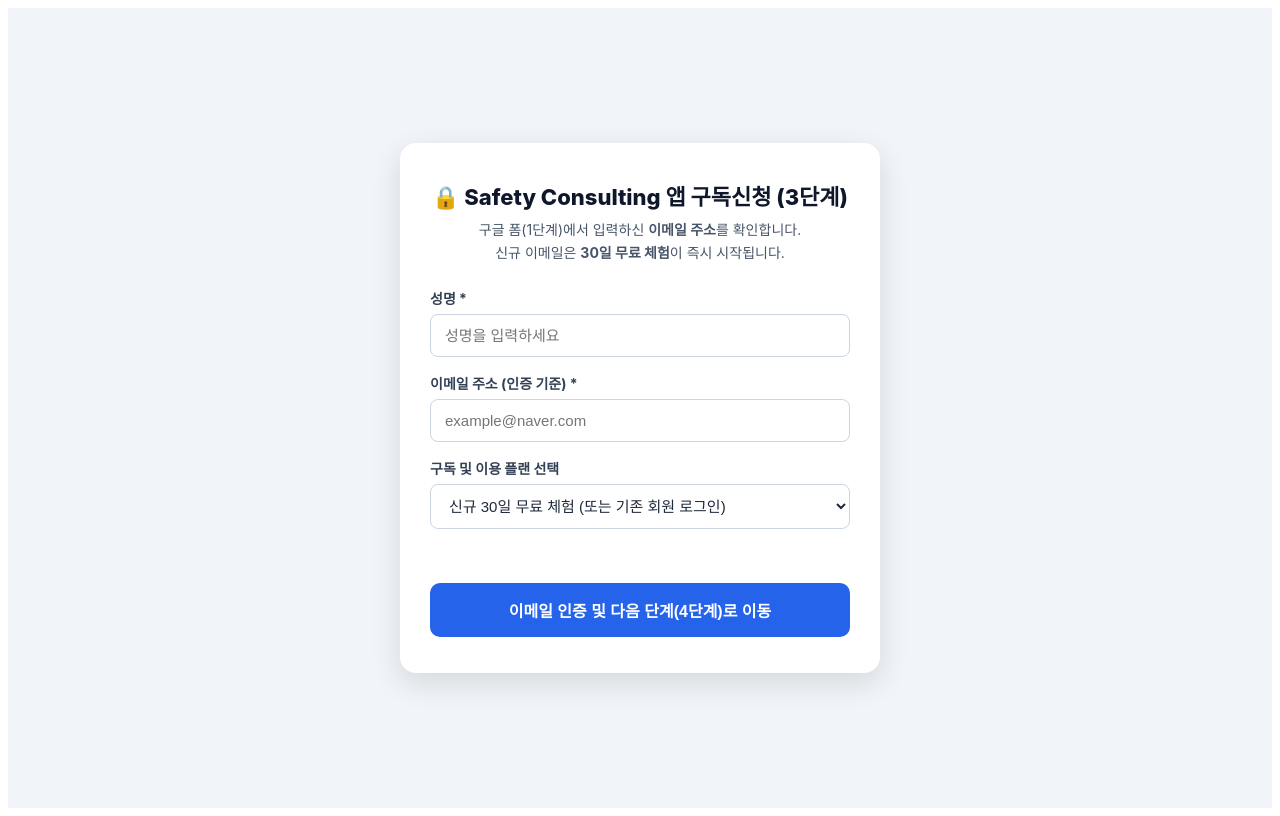
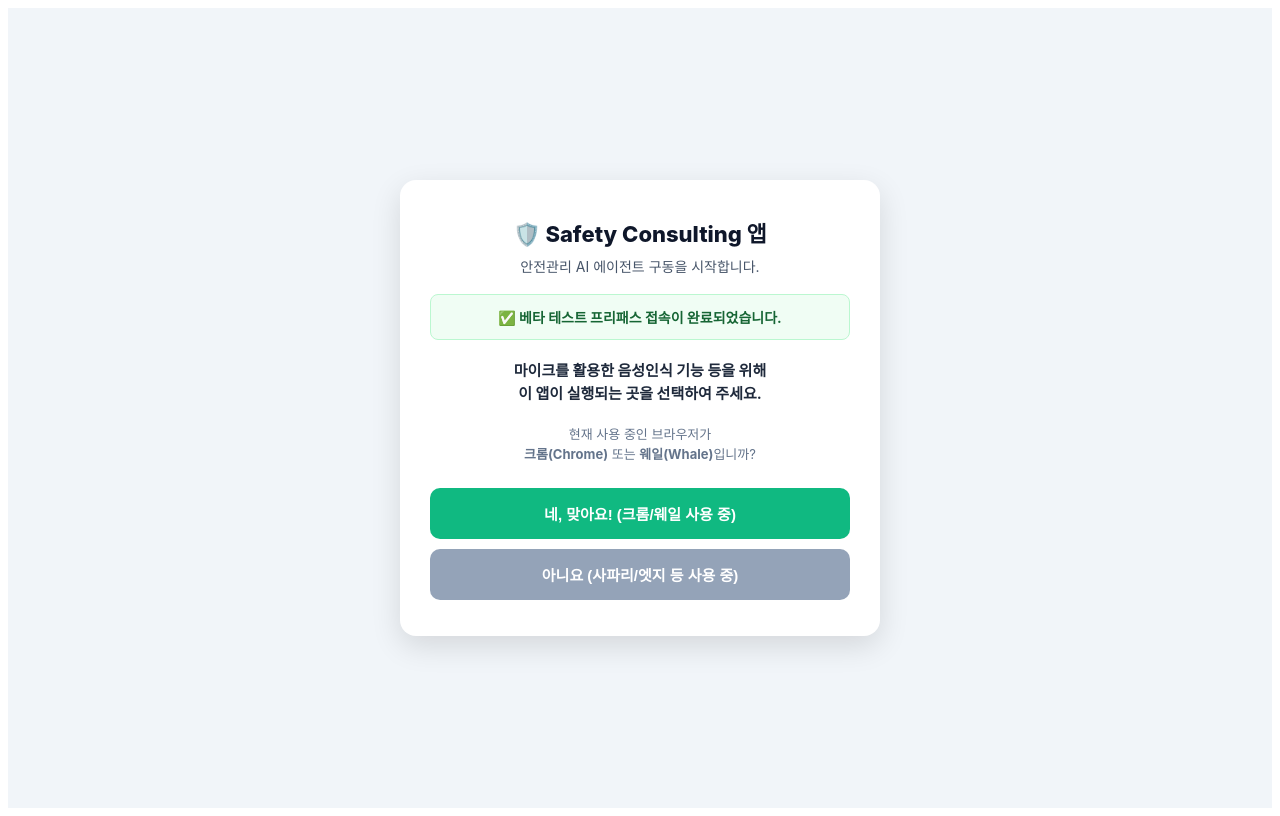
Before and after one commit to iequus88-coder/safety-consulting, a Next.js app: page / in a window 1280 px wide. Built offline with nearby package versions, Linux system fonts and the light colour scheme.

Commit message:
랜딩연결 수정. 구글폼Refactor GateLogin to streamline login process
랜딩 페이지의 신청 폼 연결을  이전  베타에서  이번에는  베타제외한  링크주소 입력함

```diff
--- a/app/components/GateLogin.tsx
+++ b/app/components/GateLogin.tsx
@@ -1,97 +1,17 @@
 "use client";
 
-import React, { useState, useEffect } from "react";
+import React, { useEffect } from "react";
 
 export default function GateLogin() {
-  const [step, setStep] = useState(3);
-  const [userName, setUserName] = useState("");
-  const [userEmail, setUserEmail] = useState("");
-  const [userPlan, setUserPlan] = useState("무료체험_30일");
-  const [statusMsg, setStatusMsg] = useState("");
-  const [statusColor, setStatusColor] = useState("#dc2626");
-  const [isVerifying, setIsVerifying] = useState(false);
-  const [verifiedNotice, setVerifiedNotice] = useState("");
+  const MAIN_APP_URL = "/main?tier=PRO"; // 프리패스 메인 진입 경로
 
-  // ★ 구글 Apps Script 웹앱 URL (기존 입력하신 값 그대로 유지)
-  const APPS_SCRIPT_URL = "https://script.google.com/macros/s/AKfycbwUuQ3A_fLI387i6t1Ys2CPm2ESttbl7QRaRRtZNss26PQFvpLVJGbXrOsBYJw6jFXN/exec";
-  const MAIN_APP_URL = "/";
-
-  // 1. 페이지가 열릴 때 과거 기록 때문에 3단계를 건너뛰는 현상을 100% 강제 차단
+  // 과거 인증 기록 초기화
   useEffect(() => {
-    sessionStorage.removeItem("verifiedEmail");
-    sessionStorage.removeItem("licenseKey");
-    localStorage.removeItem("verifiedEmail");
-    localStorage.removeItem("licenseKey");
+    sessionStorage.clear();
+    localStorage.clear();
   }, []);
 
-  // 2. 3단계에서 이메일 확인 버튼 클릭 시 실행
-  const handleStep3Verify = async () => {
-    const nameVal = userName.trim();
-    const emailVal = userEmail.trim().toLowerCase();
-    const planVal = userPlan;
-
-    if (!nameVal) {
-      setStatusColor("#dc2626");
-      setStatusMsg("⚠️ 성명을 입력하여 주십시오.");
-      return;
-    }
-    if (!emailVal || !emailVal.includes("@")) {
-      setStatusColor("#dc2626");
-      setStatusMsg("⚠️ 정확한 이메일 주소를 입력하여 주십시오.");
-      return;
-    }
-
-    setStatusColor("#2563eb");
-    setStatusMsg("⏳ 이메일 기준 구독 권한을 확인하고 있습니다...");
-    setIsVerifying(true);
-
-    try {
-      if (!APPS_SCRIPT_URL || APPS_SCRIPT_URL.includes("여기에_")) {
-        setTimeout(() => {
-          openStep4Screen(emailVal, "FREE-30-DAYS", "신규 30일 무료체험 인증 완료");
-        }, 600);
-        return;
-      }
-
-      const response = await fetch(APPS_SCRIPT_URL, {
-        method: "POST",
-        headers: { "Content-Type": "text/plain;charset=utf-8" },
-        body: JSON.stringify({
-          mode: "VERIFY_EMAIL_MAIN",
-          name: nameVal,
-          email: emailVal,
-          plan: planVal
-        })
-      });
-
-      const data = await response.json();
-
-      if (data.result === "ALLOW") {
-        openStep4Screen(emailVal, data.licenseKey || "PASS", data.message || "인증 완료");
-      } else {
-        setStatusColor("#dc2626");
-        setStatusMsg("❌ " + (data.message || "이용 기간이 만료되었거나 권한이 없습니다."));
-        setIsVerifying(false);
-      }
-    } catch (err) {
-      setStatusColor("#dc2626");
-      setStatusMsg("⚠️ 통신 오류가 발생했습니다. URL 주소를 확인하거나 다시 시도해 주세요.");
-      setIsVerifying(false);
-    }
-  };
-
-  // 3. 3단계 통과 후 4단계(브라우저 선택 화면) 열기
-  const openStep4Screen = (email: string, key: string, msg: string) => {
-    sessionStorage.setItem("verifiedEmail", email);
-    sessionStorage.setItem("licenseKey", key);
-    localStorage.setItem("verifiedEmail", email);
-    localStorage.setItem("licenseKey", key);
-
-    setVerifiedNotice(`✅ [${email}] ${msg}`);
-    setStep(4);
-  };
-
-  // 4. 4단계에서 브라우저 선택 후 5단계(메인 앱)로 이동
+  // 4단계: 브라우저 선택 후 즉시 메인 앱으로 진입
   const proceedToMainApp = (browserChoice: string) => {
     sessionStorage.setItem("browserType", browserChoice);
     localStorage.setItem("browserType", browserChoice);
@@ -111,64 +31,19 @@ export default function GateLogin() {
     }}>
       <style dangerouslySetInnerHTML={{ __html: `
         * { box-sizing: border-box; }
-        .card-modal { background: #ffffff; width: 92%; max-width: 480px; padding: 36px 30px; border-radius: 16px; box-shadow: 0 10px 30px rgba(0, 0, 0, 0.12); }
-        .title { margin: 0 0 8px 0; color: #0f172a; font-size: 22px; font-weight: 800; text-align: center; }
-        .subtitle { margin: 0 0 24px 0; color: #475569; font-size: 14px; line-height: 1.6; text-align: center; }
-        .form-group { margin-bottom: 16px; text-align: left; }
-        .form-label { display: block; font-weight: 700; margin-bottom: 6px; color: #334155; font-size: 14px; }
-        .form-input, .form-select { width: 100%; padding: 12px 14px; border: 1px solid #cbd5e1; border-radius: 8px; font-size: 15px; color: #1e293b; background: #ffffff; }
-        .form-input:focus, .form-select:focus { outline: none; border-color: #2563eb; box-shadow: 0 0 0 3px rgba(37, 99, 235, 0.15); }
-        .status-msg { font-size: 14px; font-weight: 700; text-align: center; min-height: 22px; margin: 16px 0; line-height: 1.4; }
-        .btn-primary { width: 100%; padding: 15px; background-color: #2563eb; color: #ffffff; font-weight: 700; font-size: 16px; border: none; border-radius: 10px; cursor: pointer; transition: background 0.2s; }
-        .btn-primary:hover { background-color: #1d4ed8; }
-        .btn-primary:disabled { background-color: #94a3b8; cursor: not-allowed; }
+        .card-modal { background: #ffffff; width: 92%; max-width: 480px; padding: 36px 30px; border-radius: 16px; box-shadow: 0 10px 30px rgba(0, 0, 0, 0.12); text-align: center; }
+        .title { margin: 0 0 8px 0; color: #0f172a; font-size: 22px; font-weight: 800; }
+        .subtitle { margin: 0 0 24px 0; color: #475569; font-size: 14px; line-height: 1.6; }
         .btn-green { width: 100%; padding: 15px; background-color: #10b981; color: #ffffff; font-weight: 700; font-size: 15px; border: none; border-radius: 10px; cursor: pointer; margin-bottom: 10px; }
         .btn-gray { width: 100%; padding: 15px; background-color: #94a3b8; color: #ffffff; font-weight: 700; font-size: 15px; border: none; border-radius: 10px; cursor: pointer; }
-        .badge-box { background: #f0fdf4; border: 1px solid #bbf7d0; color: #166534; padding: 12px; border-radius: 8px; font-size: 13px; font-weight: 700; margin: 16px 0; text-align: center; }
+        .badge-box { background: #f0fdf4; border: 1px solid #bbf7d0; color: #166534; padding: 12px; border-radius: 8px; font-size: 14px; font-weight: 700; margin: 16px 0; }
       `}} />
 
-      {step === 3 && (
       <div className="card-modal">
-          <h2 className="title">🔒 Safety Consulting 앱 구독신청 (3단계)</h2>
-          <p className="subtitle">
-            구글 폼(1단계)에서 입력하신 <strong>이메일 주소</strong>를 확인합니다.<br />
-            신규 이메일은 <strong>30일 무료 체험</strong>이 즉시 시작됩니다.
-          </p>
-
-          <div className="form-group">
-            <label className="form-label">성명 *</label>
-            <input type="text" className="form-input" placeholder="성명을 입력하세요" value={userName} onChange={(e) => setUserName(e.target.value)} />
-          </div>
-
-          <div className="form-group">
-            <label className="form-label">이메일 주소 (인증 기준) *</label>
-            <input type="email" className="form-input" placeholder="example@naver.com" value={userEmail} onChange={(e) => setUserEmail(e.target.value)} />
-          </div>
-
-          <div className="form-group">
-            <label className="form-label">구독 및 이용 플랜 선택</label>
-            <select className="form-select" value={userPlan} onChange={(e) => setUserPlan(e.target.value)}>
-              <option value="무료체험_30일">신규 30일 무료 체험 (또는 기존 회원 로그인)</option>
-              <option value="1개월_구독">1개월 유료 구독 신청</option>
-              <option value="6개월_구독">6개월 유료 구독 신청</option>
-              <option value="12개월_구독">12개월 유료 구독 신청</option>
-            </select>
-          </div>
-
-          <div className="status-msg" style={{ color: statusColor }}>{statusMsg}</div>
-
-          <button type="button" className="btn-primary" onClick={handleStep3Verify} disabled={isVerifying}>
-            {isVerifying ? "인증 진행 중..." : "이메일 인증 및 다음 단계(4단계)로 이동"}
-          </button>
-        </div>
-      )}
-
-      {step === 4 && (
-        <div className="card-modal" style={{ textAlign: "center" }}>
         <h2 className="title">🛡️ Safety Consulting 앱</h2>
         <p className="subtitle" style={{ marginBottom: "12px" }}>안전관리 AI 에이전트 구동을 시작합니다.</p>
 
-          <div className="badge-box">{verifiedNotice}</div>
+        <div className="badge-box">✅ 베타 테스트 프리패스 접속이 완료되었습니다.</div>
 
         <p style={{ color: "#1e293b", fontSize: "15px", fontWeight: 700, lineHeight: 1.5, margin: "20px 0" }}>
           마이크를 활용한 음성인식 기능 등을 위해<br />이 앱이 실행되는 곳을 선택하여 주세요.
@@ -184,7 +59,6 @@ export default function GateLogin() {
           아니요 (사파리/엣지 등 사용 중)
         </button>
       </div>
-      )}
     </div>
   );
 }
```
Lines whose indentation alone changed are shown as unchanged.
